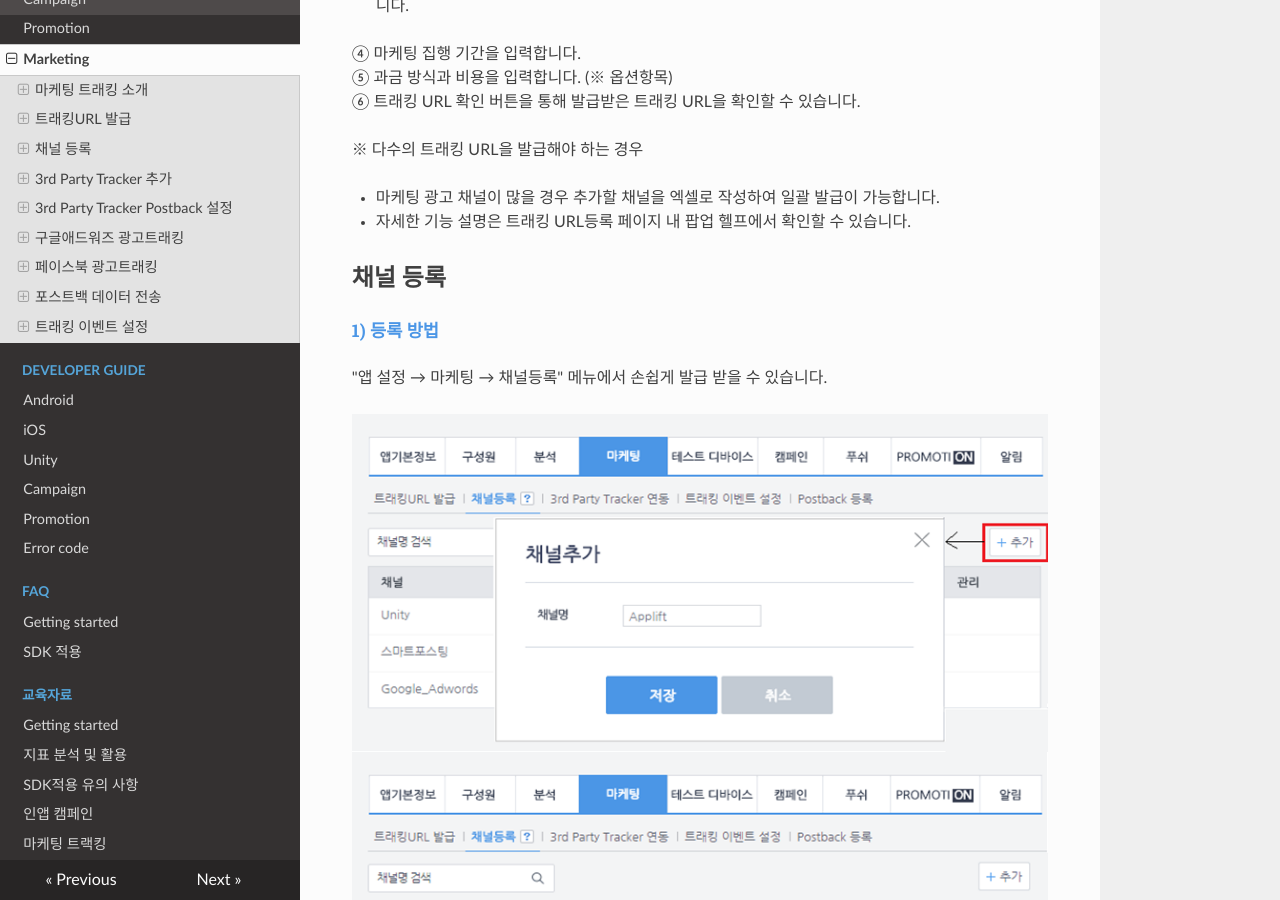
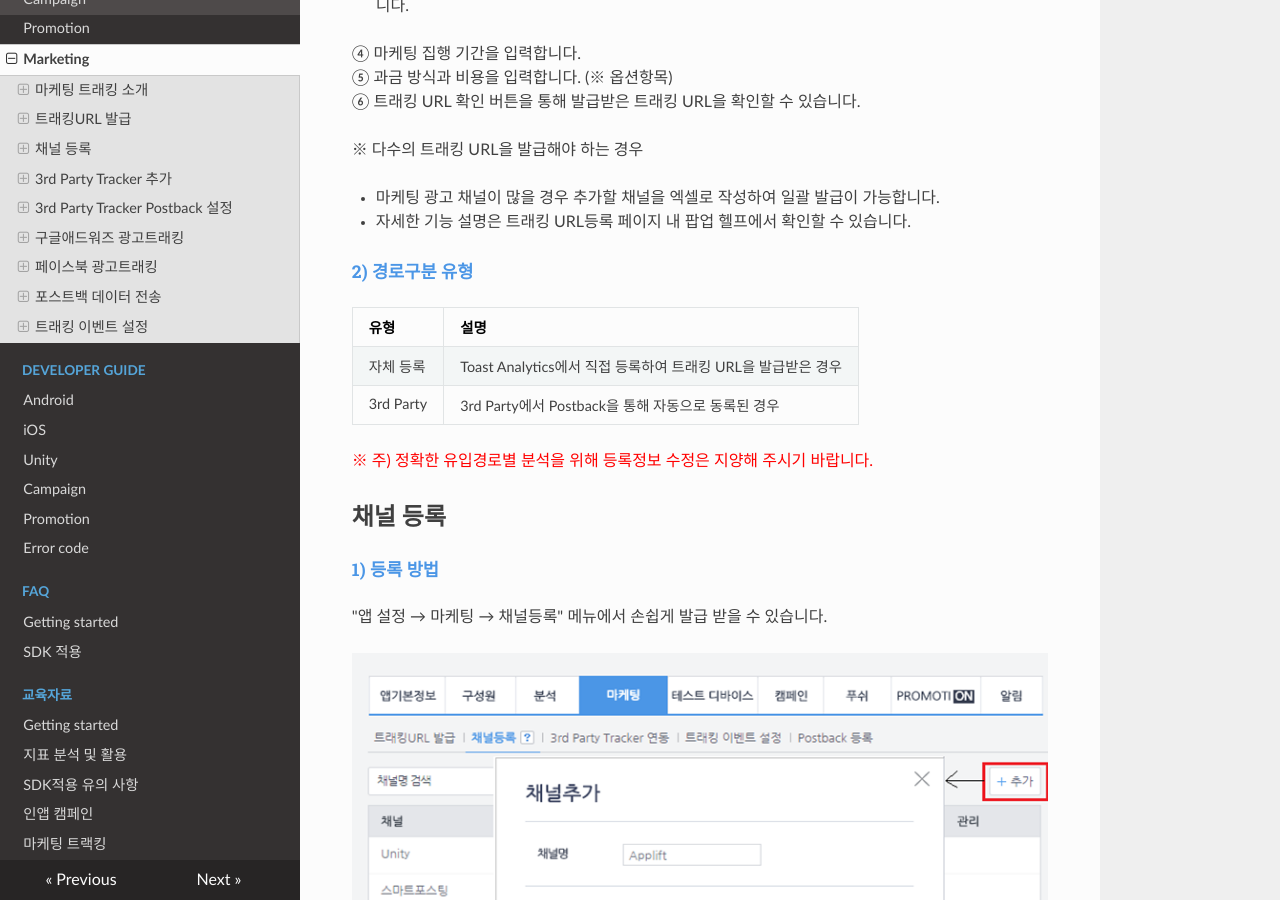
Before and after one commit to ToastAnalytics/ToastAnalytics, an MkDocs documentation site: the page built from docs/Developer/3. marketing Guide.md, in a window 1280 px wide and 900 px high, scrolled down 4108 px. Built offline with MkDocs 1.6.1, drawn with Linux system fonts in a browser that asks for light colours; nearby versions of some CDN libraries; old or Windows-style settings are respelled for this version of MkDocs.

Commit message:
3. marketing Guide_hr

```diff
--- a/docs/Developer/3. marketing Guide.md
+++ b/docs/Developer/3. marketing Guide.md
@@ -88,6 +88,15 @@
 
 - 마케팅 광고 채널이 많을 경우 추가할 채널을 엑셀로 작성하여 일괄 발급이 가능합니다.
 - 자세한 기능 설명은 트래킹 URL등록 페이지 내 팝업 헬프에서 확인할 수 있습니다.
+
+##### <Span style="color:#4B96E6">2) 경로구분 유형 </span>
+|유형|설명|
+|:---|:---|
+|자체 등록|Toast Analytics에서 직접 등록하여 트래킹 URL을 발급받은 경우|
+|3rd Party|3rd Party에서 Postback을 통해 자동으로 동록된 경우|
+
+<Span style="color:#FF0000">※ 주) 정확한 유입경로별 분석을 위해 등록정보 수정은 지양해 주시기 바랍니다.</span>
+
 
 
 ## 채널 등록
```
